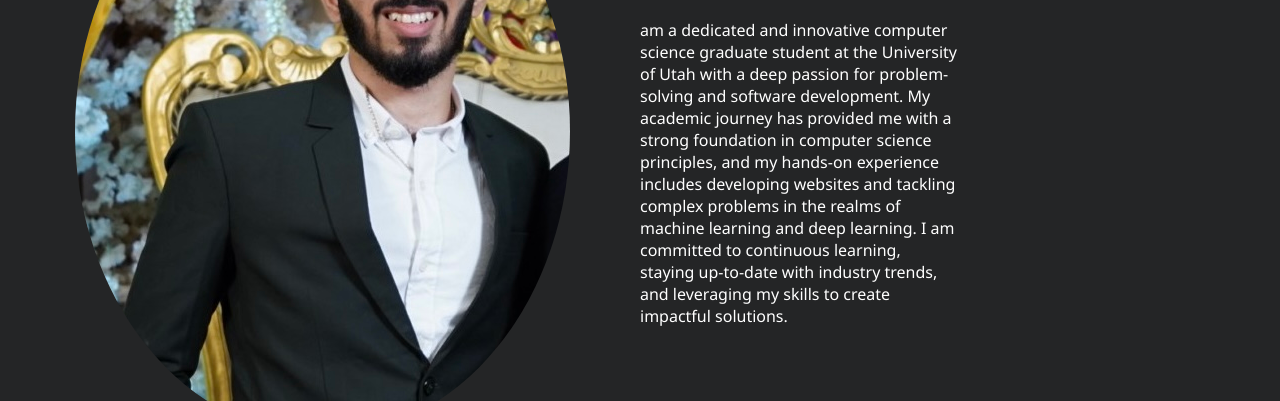
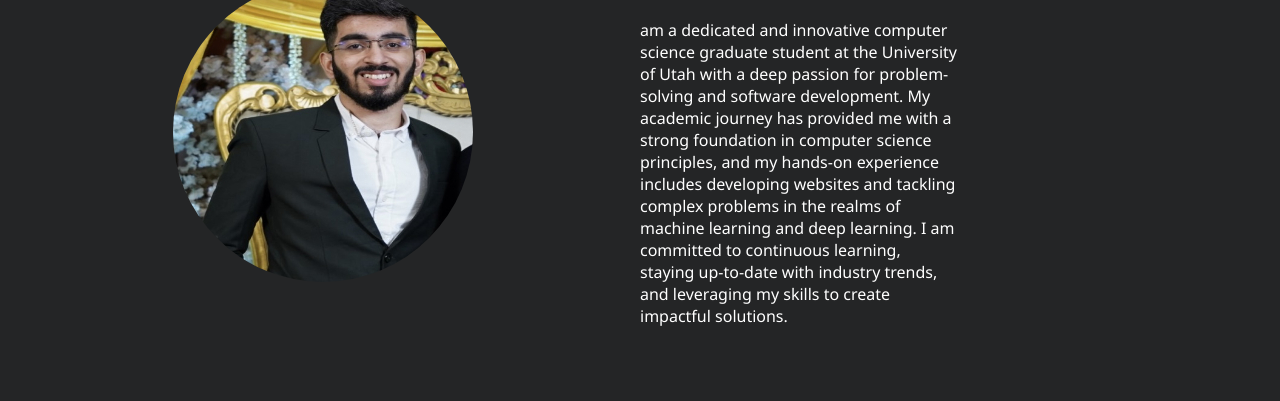
Before and after one commit to TUSHAR-KHATRI13/PorfFolio, a plain HTML site: page index.html in a window 1280 px wide. Shown: the part 212-613 px from the top of the page. Drawn offline with Linux system fonts and the light colour scheme; a web font is replaced by a local one.

Commit message:
Add updated image

```diff
--- a/index.html
+++ b/index.html
@@ -43,7 +43,7 @@
       <section id="main">
         <div class="main-wrapper">
           <div class="photo">
-            <img src="images/DSC02091-Original.jpg" alt="person" />
+            <img src="images/akash.jpg" alt="person" />
           </div>
           <div class="desc">
             <h2>Akash Khatri</h2>
```
